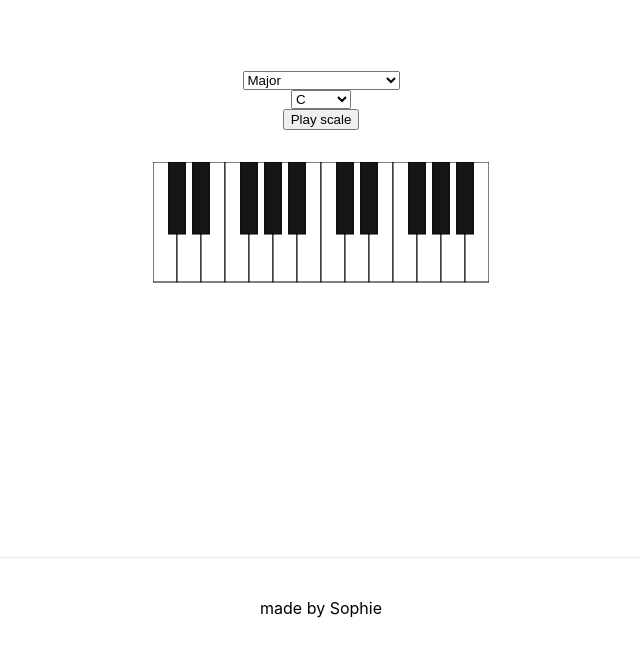
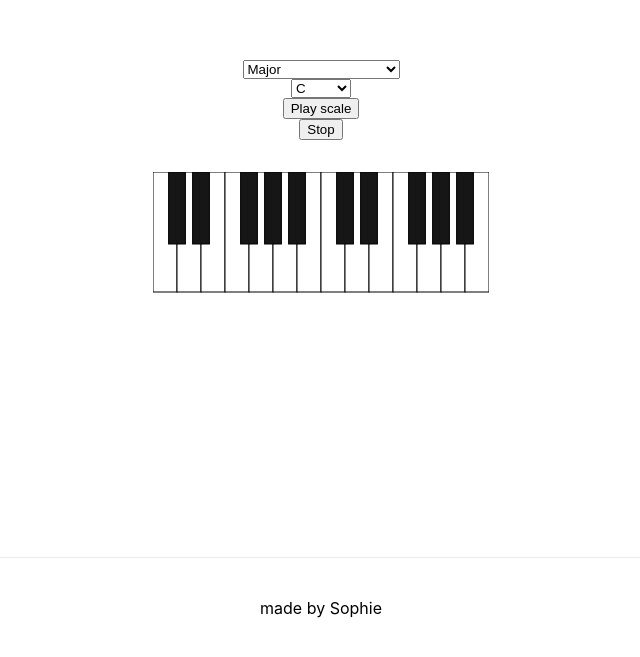
Before and after one commit to sophiekoonin/virtualpiano, a Next.js app: page / in a window 1280 px wide. Shown: the part 143-800 px from the top of the page, without its empty margins (319-959 px from the left). Built offline with nearby package versions, Linux system fonts and the light colour scheme.

Commit message:
Clear timeouts when stopping the scale

```diff
--- a/components/Player.tsx
+++ b/components/Player.tsx
@@ -17,29 +17,39 @@ function generatePianoNotes(numOctaves: number, startingOctave: number) {
 }
 
 export default function Player({ notes }: Props) {
+  const [osc, setOsc] = useState<OscillatorNode>()
   const [currentNote, setCurrentNote] = useState(-1)
   const [pianoNotes] = useState(generatePianoNotes(2, 4))
+  const [noteTimeouts, setNoteTimeouts] = useState([])
   function playScale() {
     const audioCtx = new window.AudioContext()
     const wave = audioCtx.createPeriodicWave(new Float32Array(real), new Float32Array(imag));
     const osc = audioCtx.createOscillator();
+    setOsc(osc)
     osc.setPeriodicWave(wave);
 
     osc.connect(audioCtx.destination);
     osc.start();
     for (let i = 0; i < notes.length; i++) {
       const time = audioCtx.currentTime + (i * 0.5)
-      setTimeout(() => {
+      noteTimeouts.push(setTimeout(() => {
         setCurrentNote(pianoNotes.findIndex(n => n.frequency === notes[i].frequency))
-      }, time * 1000)
+        setNoteTimeouts(noteTimeouts.slice(1))
+      }, time * 1000))
       osc.frequency.setValueAtTime(notes[i].frequency, time)
     }
     osc.stop(audioCtx.currentTime + 4)
   }
 
+  function stop() {
+    osc.stop()
+    noteTimeouts.forEach(t => clearTimeout(t))
+    setCurrentNote(-1)
+  }
   return (
     <>
       <button onClick={() => playScale()} type="button">Play scale</button>
+      <button onClick={() => stop()} type="button">Stop</button>
       <Piano octaves={2} currentNote={currentNote} />
     </>
   )
```
